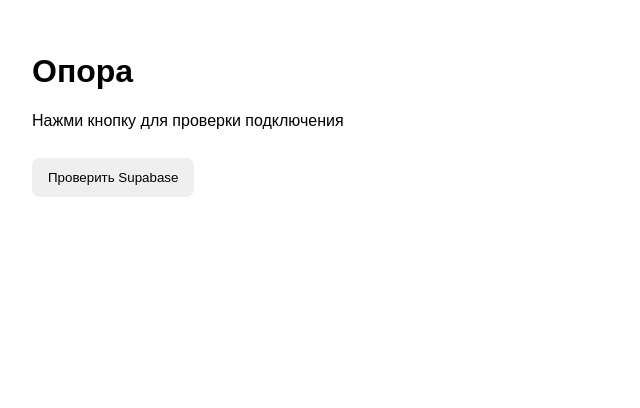
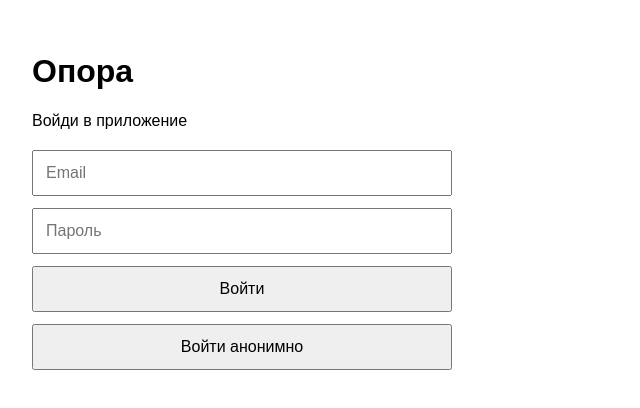
Before and after one commit to maximmolochkov777-cmd/opora, a Next.js app: page / in a window 1280 px wide. Shown: the top 408 px of the page, without its empty margins (0-640 px from the left). Built offline with nearby package versions, Linux system fonts and the light colour scheme; no server answers.

Commit message:
Update page.tsx

```diff
--- a/app/page.tsx
+++ b/app/page.tsx
@@ -4,34 +4,69 @@ import { useState } from "react";
 import { supabase } from "../lib/supabase";
 
 export default function HomePage() {
-  const [message, setMessage] = useState("Нажми кнопку для проверки подключения");
+  const [email, setEmail] = useState("");
+  const [password, setPassword] = useState("");
+  const [message, setMessage] = useState("Войди в приложение");
 
-  async function checkSupabase() {
-    const { error } = await supabase.from("profiles").select("id").limit(1);
+  async function signIn() {
+    const { error } = await supabase.auth.signInWithPassword({
+      email,
+      password,
+    });
 
     if (error) {
-      setMessage("Ошибка подключения к Supabase: " + error.message);
+      setMessage("Ошибка входа: " + error.message);
     } else {
-      setMessage("Supabase подключен успешно");
+      setMessage("Вход выполнен успешно");
+    }
+  }
+
+  async function signInAnonymously() {
+    const { error } = await supabase.auth.signInAnonymously();
+
+    if (error) {
+      setMessage("Ошибка анонимного входа: " + error.message);
+    } else {
+      setMessage("Анонимный вход выполнен успешно");
     }
   }
 
   return (
-    <main style={{ padding: 24, fontFamily: "Arial, sans-serif" }}>
+    <main style={{ padding: 24, fontFamily: "Arial, sans-serif", maxWidth: 420 }}>
       <h1>Опора</h1>
       <p>{message}</p>
-      <button
-        onClick={checkSupabase}
-        style={{
-          padding: "12px 16px",
-          borderRadius: 8,
-          border: "none",
-          cursor: "pointer",
-          marginTop: 12
-        }}
-      >
-        Проверить Supabase
-      </button>
+
+      <div style={{ display: "grid", gap: 12, marginTop: 20 }}>
+        <input
+          type="email"
+          placeholder="Email"
+          value={email}
+          onChange={(e) => setEmail(e.target.value)}
+          style={{ padding: 12, fontSize: 16 }}
+        />
+
+        <input
+          type="password"
+          placeholder="Пароль"
+          value={password}
+          onChange={(e) => setPassword(e.target.value)}
+          style={{ padding: 12, fontSize: 16 }}
+        />
+
+        <button
+          onClick={signIn}
+          style={{ padding: 12, fontSize: 16, cursor: "pointer" }}
+        >
+          Войти
+        </button>
+
+        <button
+          onClick={signInAnonymously}
+          style={{ padding: 12, fontSize: 16, cursor: "pointer" }}
+        >
+          Войти анонимно
+        </button>
+      </div>
     </main>
   );
 }
```
